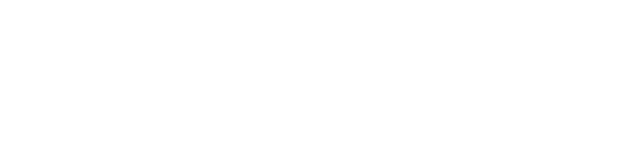
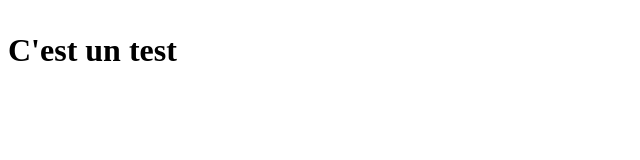
Before and after one commit to ChristianOlmedo/helloWorld, a plain HTML site: page index.html in a window 1280 px wide. Shown: the whole page, without its empty margins (0-640 px from the left). Drawn offline with Linux system fonts and the light colour scheme.

Commit message:
h1 changes
I changed h1 content

```diff
--- a/index.html
+++ b/index.html
@@ -6,5 +6,11 @@
     <title>helloWorld</title>
  </head>
  <body>
+    <h1>
+      <div id="test">
+        <p> C'est un test
+        </p>
+      <div/>
+   </h1>
  </body>
  </html>
```
